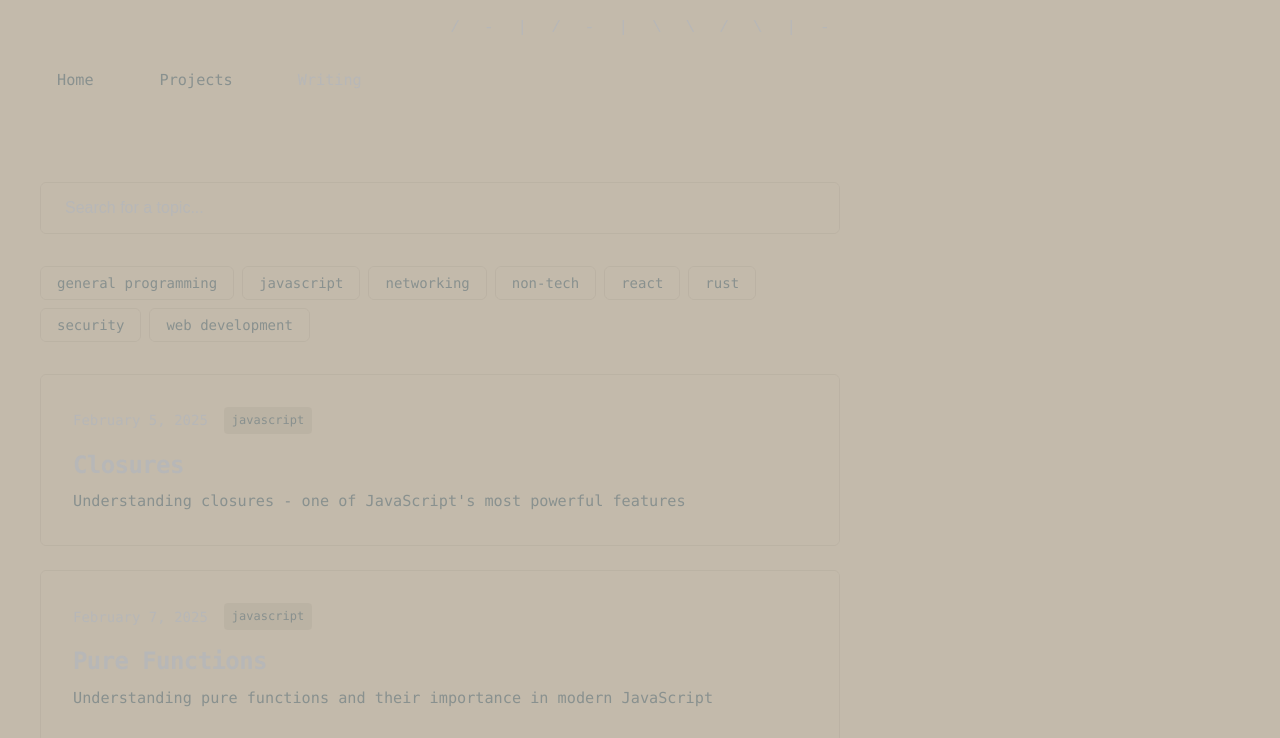
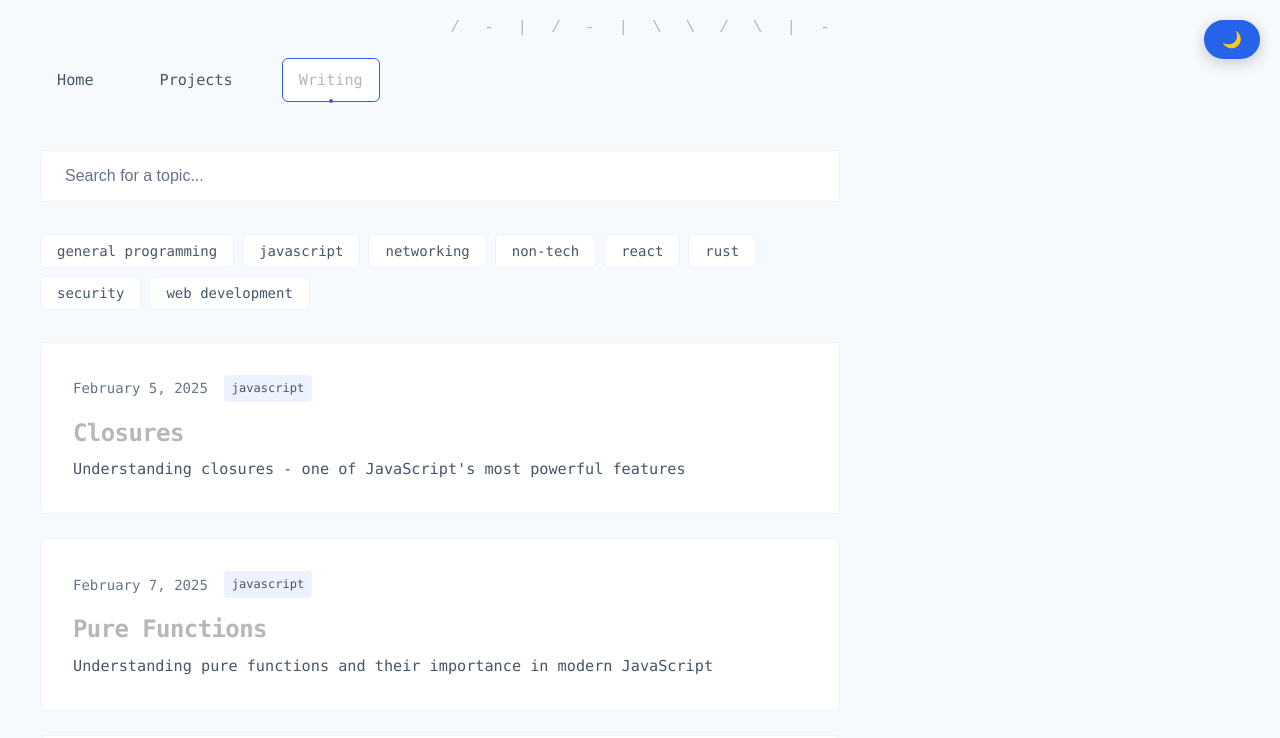
Before and after one commit to rum-n/rmanev9, a React (Vite) app: page /writing in a window 1280 px wide. Shown: the top 738 px of the page. Built offline with nearby package versions, Linux system fonts and the light colour scheme.

Commit message:
Refactor Header component to include ThemeToggle; update CSS variables for improved light and dark themes

```diff
--- a/src/components/Header/index.tsx
+++ b/src/components/Header/index.tsx
@@ -1,6 +1,7 @@
 import React from "react";
 import styled from "styled-components";
 import AsciiLineAnimation from "../AsciiLineAnimation";
+import { ThemeToggle } from "../ThemeToggle";
 
 const HeaderContainer = styled.header``;
 
@@ -28,6 +29,7 @@ const AnimationContainer = styled.div`
 export const Header: React.FC = () => {
   return (
     <HeaderContainer>
+      <ThemeToggle />
       <AnimationContainer>
         <AsciiLineAnimation />
         <AsciiLineAnimation />
--- a/src/components/NavMenu/index.tsx
+++ b/src/components/NavMenu/index.tsx
@@ -11,20 +11,17 @@ const NavContainer = styled.nav`
   // margin-bottom: var(--space-2xl);
   width: 100%;
   max-width: 100%;
-  overflow-x: hidden;
 
   @media (max-width: 768px) {
     margin-bottom: var(--space-xl);
     width: 100%;
     max-width: 100%;
-    overflow-x: hidden;
   }
 
   @media (max-width: 480px) {
     margin-bottom: var(--space-lg);
     width: 100%;
     max-width: 100%;
-    overflow-x: hidden;
   }
 `;
 
@@ -56,7 +53,6 @@ const MenuList = styled.ul`
   margin-bottom: var(--space-xl);
   width: 100%;
   max-width: 100%;
-  overflow-x: hidden;
 
   @media (max-width: 768px) {
     gap: var(--space-lg);
@@ -64,7 +60,6 @@ const MenuList = styled.ul`
     margin-bottom: var(--space-lg);
     width: 100%;
     max-width: 100%;
-    overflow-x: hidden;
   }
 
   @media (max-width: 480px) {
@@ -72,7 +67,6 @@ const MenuList = styled.ul`
     margin-bottom: var(--space-md);
     width: 100%;
     max-width: 100%;
-    overflow-x: hidden;
     flex-wrap: wrap;
   }
 `;
--- a/src/index.css
+++ b/src/index.css
@@ -1,12 +1,31 @@
 :root {
-  --bg-primary: #c3baab;
-  --text-primary: #2b2014;
-  --text-secondary: #89918f;
-  --bg-surface-hover: rgba(0, 0, 0, 0.04);
+  /* Softer, legible light theme */
+  --bg-primary: #f7fafc; /* soft neutral page background */
+  --bg-secondary: #f1f5f9; /* subtle area background */
+  --bg-surface: #ffffff; /* card / surface background */
+  --bg-surface-hover: #eef2ff; /* very light hover tint */
+
+  --text-primary: #0f1724; /* high contrast body */
+  --text-secondary: #475569; /* readable secondary */
+  --text-tertiary: #64748b; /* muted labels */
+
+  /* Accent: indigo for a calm, legible contrast */
+  --primary: #2563eb; /* indigo-600 */
+  --primary-dark: #1e40af; /* indigo-800 */
+
+  /* Grays used across components */
+  --gray-200: #e6eef6;
+  --gray-500: #64748b;
+  --gray-600: #475569;
+  --gray-700: #334155;
+
+  /* Fonts */
   --font-sans: "GeistMono", "JetBrains Mono", "Fira Code", "Monaco",
     "Cascadia Code", monospace;
   --font-mono: "GeistMono", "JetBrains Mono", "Fira Code", "Monaco",
     "Cascadia Code", monospace;
+
+  /* Spacing */
   --space-xs: 0.25rem;
   --space-sm: 0.5rem;
   --space-md: 1rem;
@@ -14,18 +33,26 @@
   --space-xl: 2rem;
   --space-2xl: 3rem;
   --space-3xl: 4rem;
+
+  /* Radii */
   --radius-sm: 0.25rem;
   --radius-md: 0.375rem;
   --radius-lg: 0.5rem;
   --radius-xl: 0.75rem;
   --radius-2xl: 1rem;
-  --shadow-sm: 0 1px 2px 0 rgba(0, 0, 0, 0.05);
-  --shadow-md: 0 1px 3px 0 rgba(0, 0, 0, 0.1);
-  --shadow-lg: 0 4px 6px -1px rgba(0, 0, 0, 0.1);
-  --shadow-xl: 0 10px 15px -3px rgba(0, 0, 0, 0.1);
+
+  /* Shadows */
+  --shadow-sm: 0 1px 2px 0 rgba(12, 13, 14, 0.04);
+  --shadow-md: 0 4px 12px rgba(12, 13, 14, 0.06);
+  --shadow-lg: 0 8px 30px rgba(12, 13, 14, 0.08);
+  --shadow-xl: 0 20px 40px rgba(12, 13, 14, 0.08);
+
+  /* Transitions */
   --transition-fast: 150ms ease;
   --transition-normal: 250ms ease;
   --transition-slow: 350ms ease;
+
+  /* Z-index layering */
   --z-dropdown: 1000;
   --z-sticky: 1020;
   --z-fixed: 1030;
@@ -296,7 +323,21 @@ button {
 
 /* Dark theme */
 [data-theme="dark"] {
-  --bg-primary: #1e1e1e;
-  --text-primary: #b7b7b7;
-  --bg-surface-hover: rgba(255, 255, 255, 0.06);
+  --bg-primary: #071023; /* deep space blue */
+  --bg-secondary: #071526;
+  --bg-surface: #0f1724;
+  --bg-surface-hover: rgba(255, 255, 255, 0.03);
+
+  --text-primary: #e6eef3;
+  --text-secondary: #94a3b8;
+  --text-tertiary: #94a3b8;
+
+  /* Accent tuned brighter on dark */
+  --primary: #60a5fa; /* indigo-400 */
+  --primary-dark: #2563eb; /* indigo-600 */
+
+  --gray-200: #0f1724;
+  --gray-500: #8b98a8;
+  --gray-600: #94a3b8;
+  --gray-700: #cbd5e1;
 }
```
